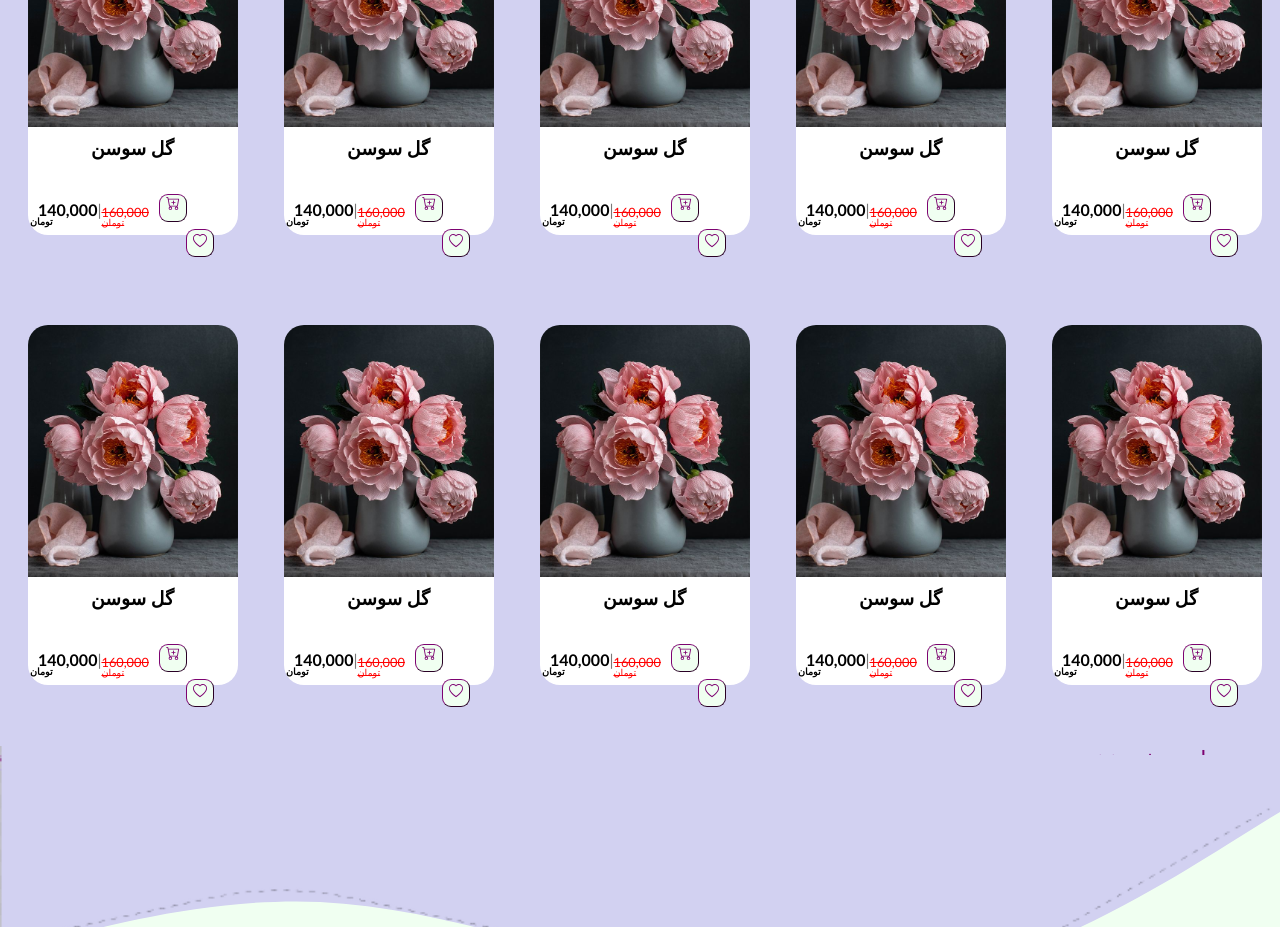
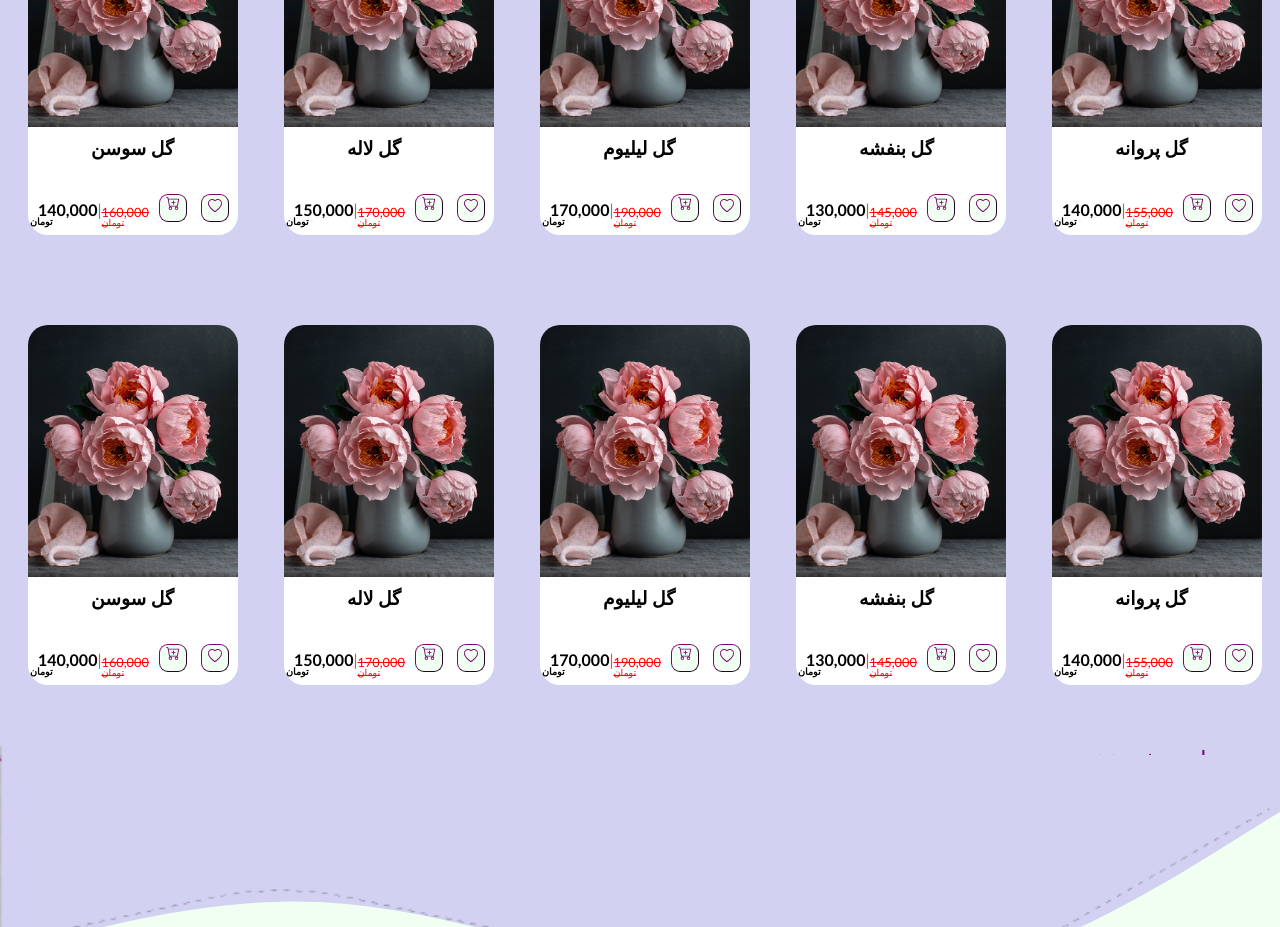
Before and after one commit to tinafazeli/Flowershop_vue, a Vue app in the folder flowershop/: page / in a window 1280 px wide. Shown: the part 1240-2167 px from the top of the page. Built offline with nearby package versions, Linux system fonts and the light colour scheme.

Commit message:
changed some Style tag

```diff
--- a/flowershop/public/style.css
+++ b/flowershop/public/style.css
@@ -250,8 +250,8 @@ body{
     border-radius: 9px;
     color: #7D0371;
     position: relative;
-    left: 20px;
-    top: 16px;
+    left: 35px;
+    bottom: 19px;
     width: 28px;
     height: 28px;
 }
--- a/flowershop/src/components/Home.vue
+++ b/flowershop/src/components/Home.vue
@@ -116,27 +116,27 @@ export default {
 class:'bi bi-cart-plus',
 secClass: 'bi bi-cart-check-fill'},
 {
-     title:"گل سوسن",
-    price:'140,000',
-  bprice:'160,000',
+     title:"گل لاله",
+    price:'150,000',
+  bprice:'170,000',
 class:'bi bi-cart-plus',
 secClass: 'bi bi-cart-check-fill'},
 {
-     title:"گل سوسن",
-    price:'140,000',
-  bprice:'160,000',
+     title:"گل لیلیوم",
+    price:'170,000',
+  bprice:'190,000',
 class:'bi bi-cart-plus',
 secClass: 'bi bi-cart-check-fill'},
 {
-     title:"گل سوسن",
-    price:'140,000',
-  bprice:'160,000',
+     title:"گل بنفشه",
+    price:'130,000',
+  bprice:'145,000',
 class:'bi bi-cart-plus',
 secClass: 'bi bi-cart-check-fill'},
 {
-     title:"گل سوسن",
+     title:"گل پروانه",
     price:'140,000',
-  bprice:'160,000',
+  bprice:'155,000',
 class:'bi bi-cart-plus',
 secClass: 'bi bi-cart-check-fill'},]
     }
```
